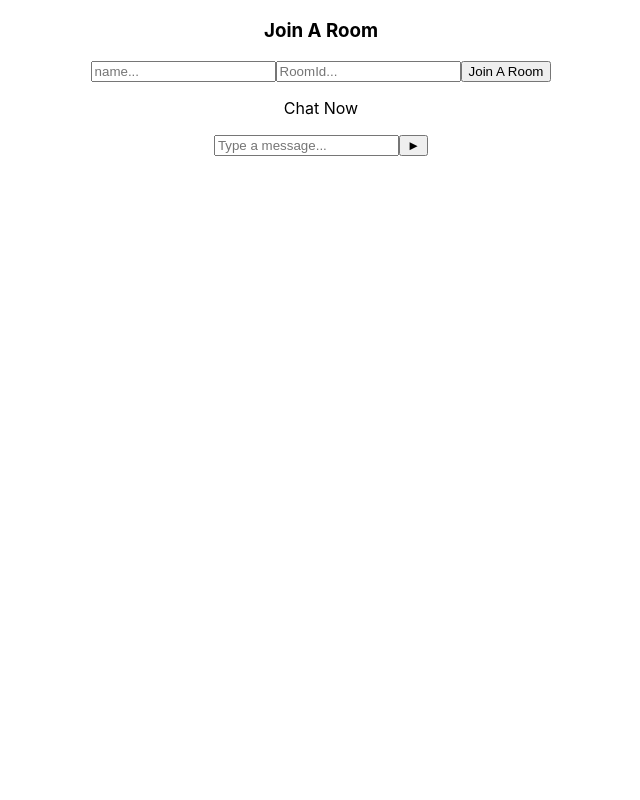
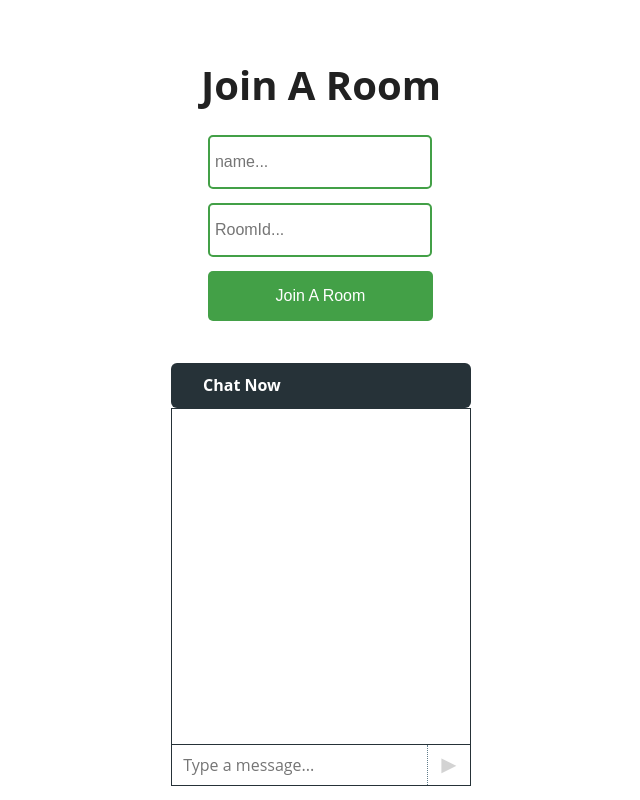
Before and after one commit to AmanSultanBaig/sockets-practice, a React (Create React App) app in the folder client/: page / in a window 1280 px wide. Shown: the whole page, without its empty margins (319-959 px from the left). Built offline with nearby package versions, Linux system fonts and the light colour scheme; no server answers.

Commit message:
Chat & join room completed with css

```diff
--- a/client/src/App.css
+++ b/client/src/App.css
@@ -1,38 +1,191 @@
 .App {
+  width: 100vw;
+  height: 100vh;
+  background: #fff;
+  color: #212121;
+  font-family: "Open Sans", sans-serif;
+  display: grid;
+  place-items: center;
+}
+body {
+  margin: 0%;
+  padding: 0%;
+}
+@import url("https://fonts.googleapis.com/css?family=Open+Sans:300,400,700");
+
+.joinChatContainer {
+  display: flex;
+  flex-direction: column;
   text-align: center;
 }
 
-.App-logo {
-  height: 40vmin;
-  pointer-events: none;
+.joinChatContainer h3 {
+  font-size: 2.5rem;
+  margin-bottom: 1rem;
+}
+.joinChatContainer input {
+  width: 210px;
+  height: 40px;
+  margin: 7px;
+  border: 2px solid #43a047;
+  border-radius: 5px;
+  padding: 5px;
+  font-size: 16px;
 }
 
-@media (prefers-reduced-motion: no-preference) {
-  .App-logo {
-    animation: App-logo-spin infinite 20s linear;
-  }
+.joinChatContainer button {
+  width: 225px;
+  height: 50px;
+  margin: 7px;
+  border: none;
+  border-radius: 5px;
+  padding: 5px;
+  font-size: 16px;
+  background: #43a047;
+  color: #fff;
+  cursor: pointer;
 }
 
-.App-header {
-  background-color: #282c34;
-  min-height: 100vh;
-  display: flex;
-  flex-direction: column;
-  align-items: center;
-  justify-content: center;
-  font-size: calc(10px + 2vmin);
-  color: white;
+.joinChatContainer button:hover {
+  background: #2e7d32;
 }
 
-.App-link {
-  color: #61dafb;
+.chat-window {
+  width: 300px;
+  height: 420px;
 }
 
-@keyframes App-logo-spin {
-  from {
-    transform: rotate(0deg);
-  }
-  to {
-    transform: rotate(360deg);
-  }
+.chat-window p {
+  margin: 0;
 }
+.chat-window .chat-header {
+  height: 45px;
+  border-radius: 6px;
+  background: #263238;
+  position: relative;
+  cursor: pointer;
+}
+.chat-window .chat-header p {
+  display: block;
+  padding: 0 1em 0 2em;
+  color: #fff;
+  font-weight: 700;
+  line-height: 45px;
+}
+
+.chat-window .chat-body {
+  height: calc(450px - (45px + 70px));
+  border: 1px solid #263238;
+  background: #fff;
+
+  position: relative;
+}
+.chat-window .chat-body .message-container {
+  width: 100%;
+  height: 100%;
+  overflow-y: scroll;
+  overflow-x: hidden;
+}
+
+.chat-window .chat-body .message-container::-webkit-scrollbar {
+  display: none;
+}
+.chat-window .chat-body .message {
+  height: auto;
+  padding: 10px;
+  display: flex;
+}
+
+.chat-window .chat-body .message .message-content {
+  width: auto;
+  height: auto;
+  min-height: 40px;
+  max-width: 120px;
+  background-color: #43a047;
+  border-radius: 5px;
+  color: white;
+  display: flex;
+  align-items: center;
+  margin-right: 5px;
+  margin-left: 5px;
+  padding-right: 5px;
+  padding-left: 5px;
+  overflow-wrap: break-word;
+  word-break: break-word;
+}
+
+#you {
+  justify-content: flex-start;
+}
+
+#you .message-content {
+  justify-content: flex-start;
+}
+
+#you .message-meta {
+  justify-content: flex-start;
+  margin-left: 5px;
+}
+
+#other {
+  justify-content: flex-end;
+}
+
+#other .message-content {
+  justify-content: flex-end;
+  background-color: cornflowerblue;
+}
+
+#other .message-meta {
+  justify-content: flex-end;
+  margin-right: 5px;
+}
+
+.message-meta #author {
+  margin-left: 10px;
+  font-weight: bold;
+}
+
+.chat-window .chat-body .message .message-meta {
+  display: flex;
+  font-size: 12px;
+}
+
+.chat-window .chat-footer {
+  height: 40px;
+  border: 1px solid #263238;
+  border-top: none;
+  display: flex;
+}
+
+.chat-window .chat-footer input {
+  height: 100%;
+  flex: 85%;
+  border: 0;
+  padding: 0 0.7em;
+  font-size: 1em;
+  border-right: 1px dotted #607d8b;
+
+  outline: none;
+  font-family: "Open Sans", sans-serif;
+}
+
+.chat-window .chat-footer button {
+  border: 0;
+  display: grid;
+  place-items: center;
+  cursor: pointer;
+  flex: 15%;
+  height: 100%;
+  background: transparent;
+  outline: none;
+  font-size: 25px;
+  color: lightgray;
+}
+
+.chat-window .chat-footer button:hover {
+  color: #43a047;
+}
+.hide {
+  opacity: 0 !important;
+}
--- a/client/src/App.js
+++ b/client/src/App.js
@@ -3,7 +3,7 @@
 import { useState } from 'react'
 import Chat from './Chat'
 
-const socket = io.connect("http://localhost:8080")
+const socket = io.connect("http://localhost:8000")
 
 function App() {
   const [name, setName] = useState("")
@@ -17,10 +17,12 @@
 
   return (
     <div className="App">
+      <div className="joinChatContainer">
       <h3>Join A Room</h3>
       <input placeholder="name..." value={name} onChange={(e) => setName(e.target.value)} />
       <input placeholder="RoomId..." value={roomId} onChange={(e) => setRoomId(e.target.value)} />
       <button type="button" onClick={joinRoom}>Join A Room</button>
+      </div>
 
       <Chat socket={socket} username={name} roomId={roomId}/>
     </div>
--- a/client/src/Chat.js
+++ b/client/src/Chat.js
@@ -1,4 +1,4 @@
-import React, { useState } from 'react'
+import React, { useState, useEffect } from 'react'
 
 function Chat({ socket, username, roomId }) {
     const [currentMessage, setCurrentMessage] = useState("")
@@ -15,8 +15,14 @@
         }
     }
 
+    useEffect(() => {
+        socket.on("receive_message", (data) => {
+            console.log(data)
+        })
+    }, [socket])
+
     return (
-        <div>
+        <div className="chat-window">
             <div className="chat-header">
                 <p>Chat Now</p>
             </div>
```
